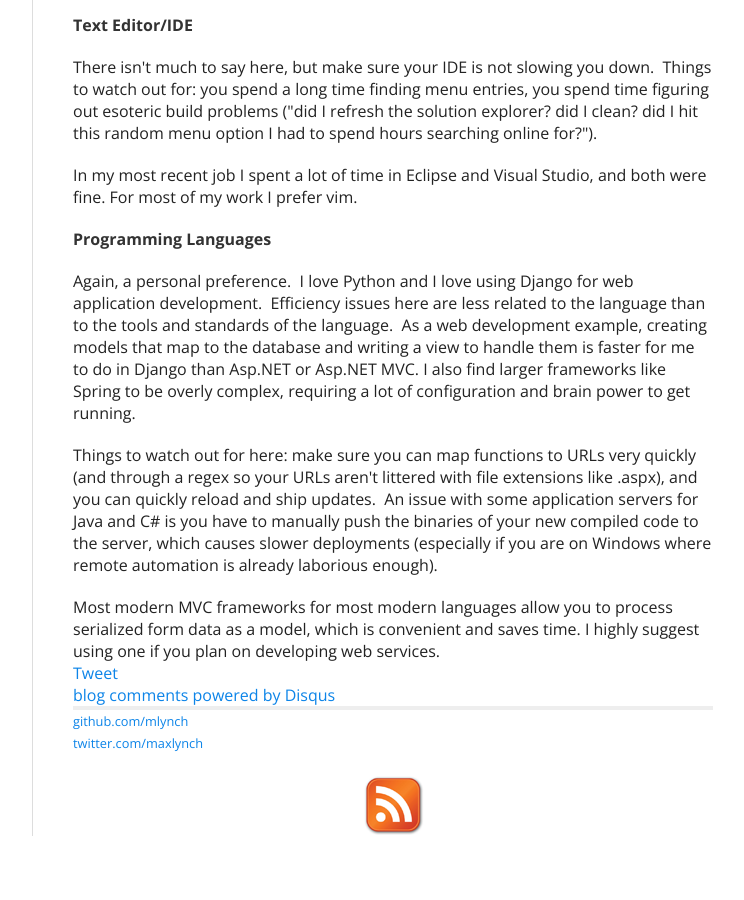
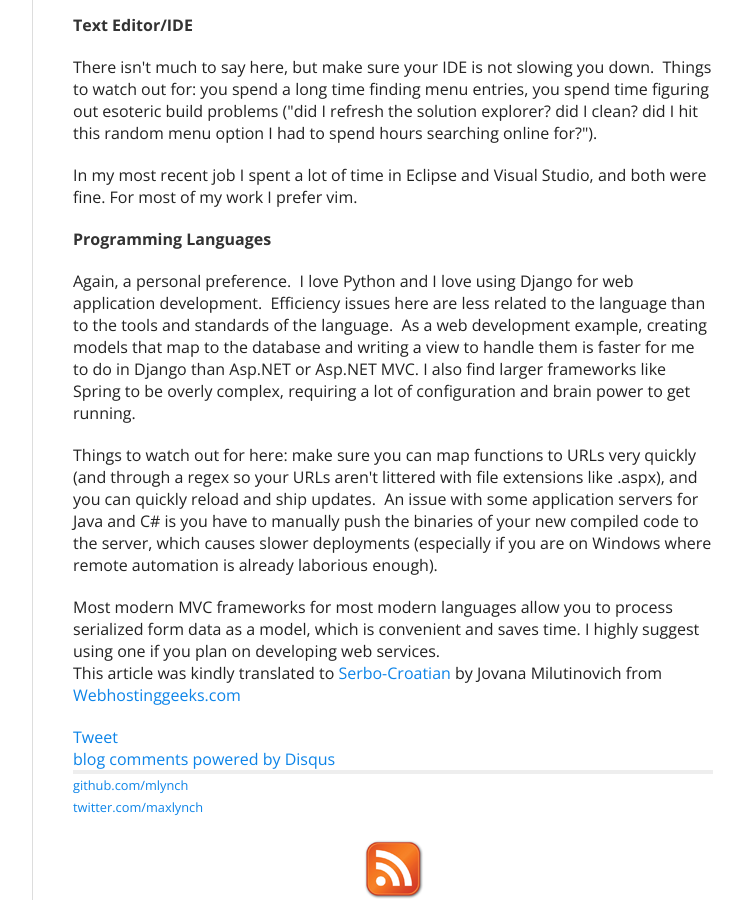
Before and after one commit to mlynch/mlynch.github.com, a Jekyll site: the page built from _posts/2012-01-27-tools-for-high-margin-software-development.html, in a window 1280 px wide and 900 px high, scrolled down 1589 px. Shown: the whole window, without its empty margins (378-1122 px from the left). Built offline with Jekyll 4.4.1, drawn with Linux system fonts in a browser that asks for light colours; nearby versions of some CDN libraries; Markdown is read by kramdown in place of the engine named in the settings; comment, search, counter and statistics services are not loaded; before the commit the page ends 2425 px from its top, so only the background shows below that.

Commit message:
Translation added

```diff
--- a/_posts/2012-01-27-tools-for-high-margin-software-development.html
+++ b/_posts/2012-01-27-tools-for-high-margin-software-development.html
@@ -57,3 +57,7 @@ status: publish
 <div>Things to watch out for here: make sure you can map functions to URLs very quickly (and through a regex so your URLs aren't littered with file extensions like .aspx), and you can quickly reload and ship updates. &nbsp;An issue with some application servers for Java and C# is you have to manually push the binaries of your new compiled code to the server, which causes slower deployments (especially if you are on Windows where remote automation is already laborious enough).</div>
 <p />
 <div>Most modern MVC frameworks for most modern languages allow you to process serialized form data as a model, which is convenient and saves time. I highly suggest using one if you plan on developing web services.</div>
+
+<p>
+<i>This article was kindly translated to <a href="http://science.webhostinggeeks.com/razvoj-operativnog-sistema">Serbo-Croatian</a> by Jovana Milutinovich from <a href="http://webhostinggeeks.com/"> Webhostinggeeks.com</a></i>
+</p>
```
